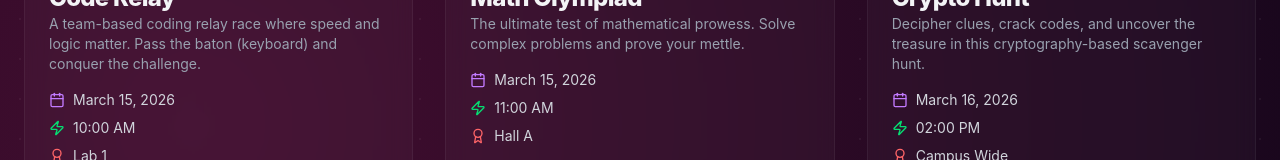
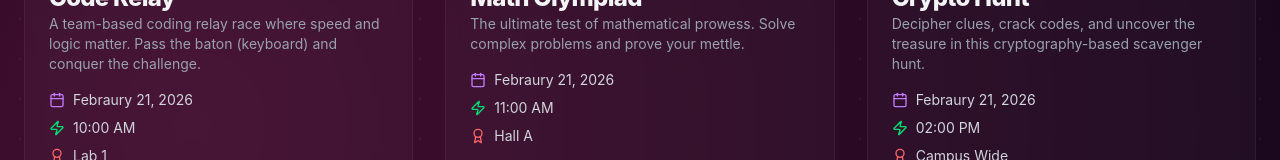
Before and after one commit to lokeshh29/mathrix-website-2026, a React (Vite) app in the folder frontend/: page / in a window 1280 px wide. Shown: the part 2441-2601 px from the top of the page. Built offline with nearby package versions, Linux system fonts and the light colour scheme.

Commit message:
fix: minor date changes

```diff
--- a/frontend/src/pages/Events.jsx
+++ b/frontend/src/pages/Events.jsx
@@ -7,7 +7,7 @@ const eventsData = [
         id: 1,
         title: 'Code Relay',
         description: 'A team-based coding relay race where speed and logic matter. Pass the baton (keyboard) and conquer the challenge.',
-        date: 'March 15, 2026',
+        date: 'Febraury 21, 2026',
         time: '10:00 AM',
         location: 'Lab 1',
         category: 'Technical',
@@ -17,7 +17,7 @@ const eventsData = [
         id: 2,
         title: 'Math Olympiad',
         description: 'The ultimate test of mathematical prowess. Solve complex problems and prove your mettle.',
-        date: 'March 15, 2026',
+        date: 'Febraury 21, 2026',
         time: '11:00 AM',
         location: 'Hall A',
         category: 'Core',
@@ -27,7 +27,7 @@ const eventsData = [
         id: 3,
         title: 'Crypto Hunt',
         description: 'Decipher clues, crack codes, and uncover the treasure in this cryptography-based scavenger hunt.',
-        date: 'March 16, 2026',
+        date: 'Febraury 21, 2026',
         time: '02:00 PM',
         location: 'Campus Wide',
         category: 'Fun',
--- a/frontend/src/pages/Home.jsx
+++ b/frontend/src/pages/Home.jsx
@@ -180,7 +180,7 @@ const Home = () => {
                             id: 1,
                             title: 'Code Relay',
                             description: 'A team-based coding relay race where speed and logic matter. Pass the baton (keyboard) and conquer the challenge.',
-                            date: 'March 15, 2026',
+                            date: 'Febraury 21, 2026',
                             time: '10:00 AM',
                             location: 'Lab 1',
                             category: 'Technical',
@@ -190,7 +190,7 @@ const Home = () => {
                             id: 2,
                             title: 'Math Olympiad',
                             description: 'The ultimate test of mathematical prowess. Solve complex problems and prove your mettle.',
-                            date: 'March 15, 2026',
+                            date: 'Febraury 21, 2026',
                             time: '11:00 AM',
                             location: 'Hall A',
                             category: 'Core',
@@ -200,7 +200,7 @@ const Home = () => {
                             id: 3,
                             title: 'Crypto Hunt',
                             description: 'Decipher clues, crack codes, and uncover the treasure in this cryptography-based scavenger hunt.',
-                            date: 'March 16, 2026',
+                            date: 'Febraury 21, 2026',
                             time: '02:00 PM',
                             location: 'Campus Wide',
                             category: 'Fun',
--- a/frontend/src/pages/Schedule.jsx
+++ b/frontend/src/pages/Schedule.jsx
@@ -4,7 +4,7 @@ import { motion } from 'framer-motion';
 const scheduleData = [
     {
         day: 'Day 1',
-        date: 'March 15',
+        date: 'Febraury 21',
         events: [
             { time: '09:00 AM', title: 'Inauguration', location: 'Main Audi' },
             { time: '10:00 AM', title: 'Code Relay', location: 'Lab 1' },
@@ -15,7 +15,7 @@ const scheduleData = [
     },
     {
         day: 'Day 2',
-        date: 'March 16',
+        date: 'Febraury 21',
         events: [
             { time: '09:00 AM', title: 'Workshop: AI in Math', location: 'Lab 2' },
             { time: '12:00 PM', title: 'Guest Lecture', location: 'Seminar Hall' },
```
